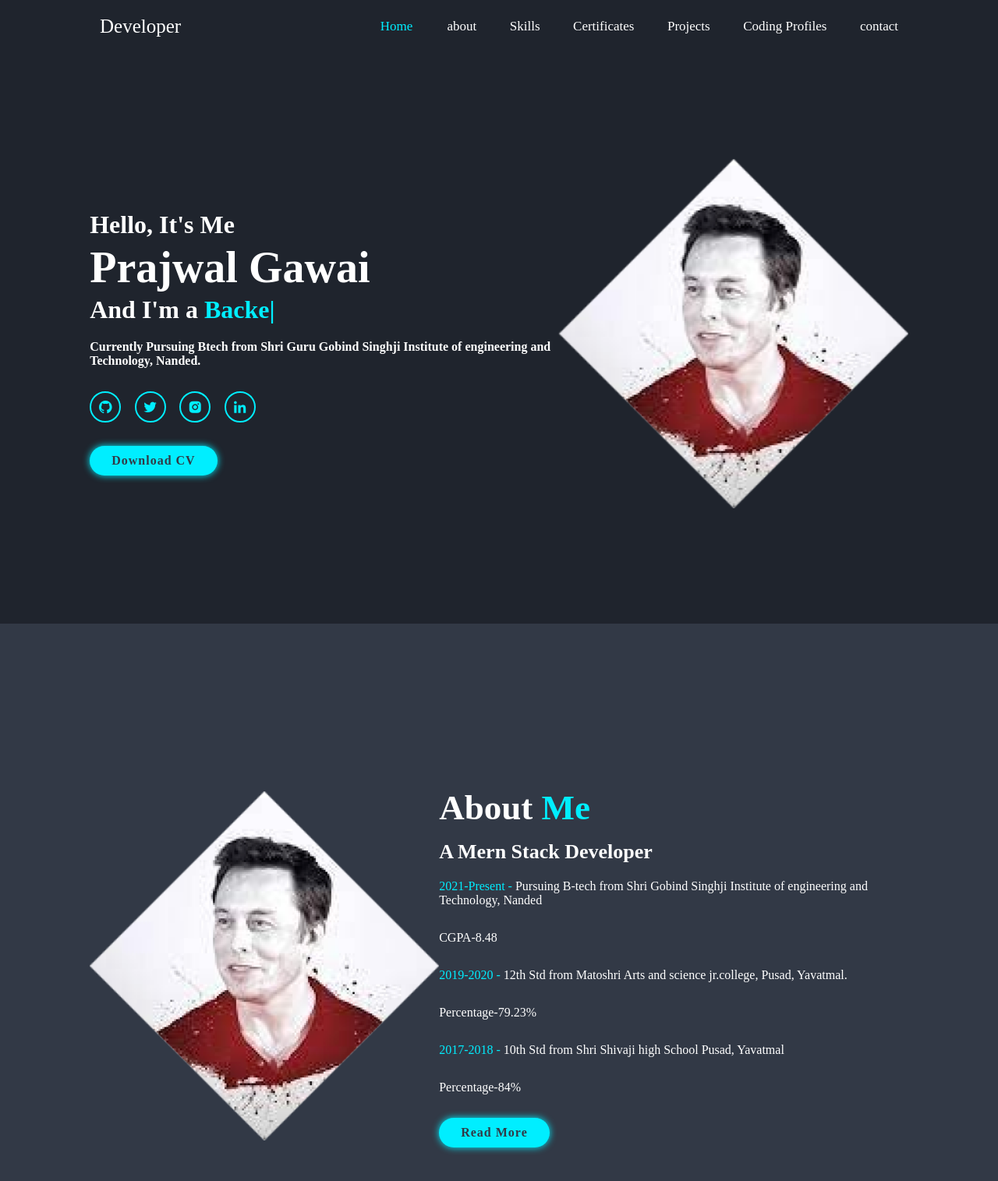
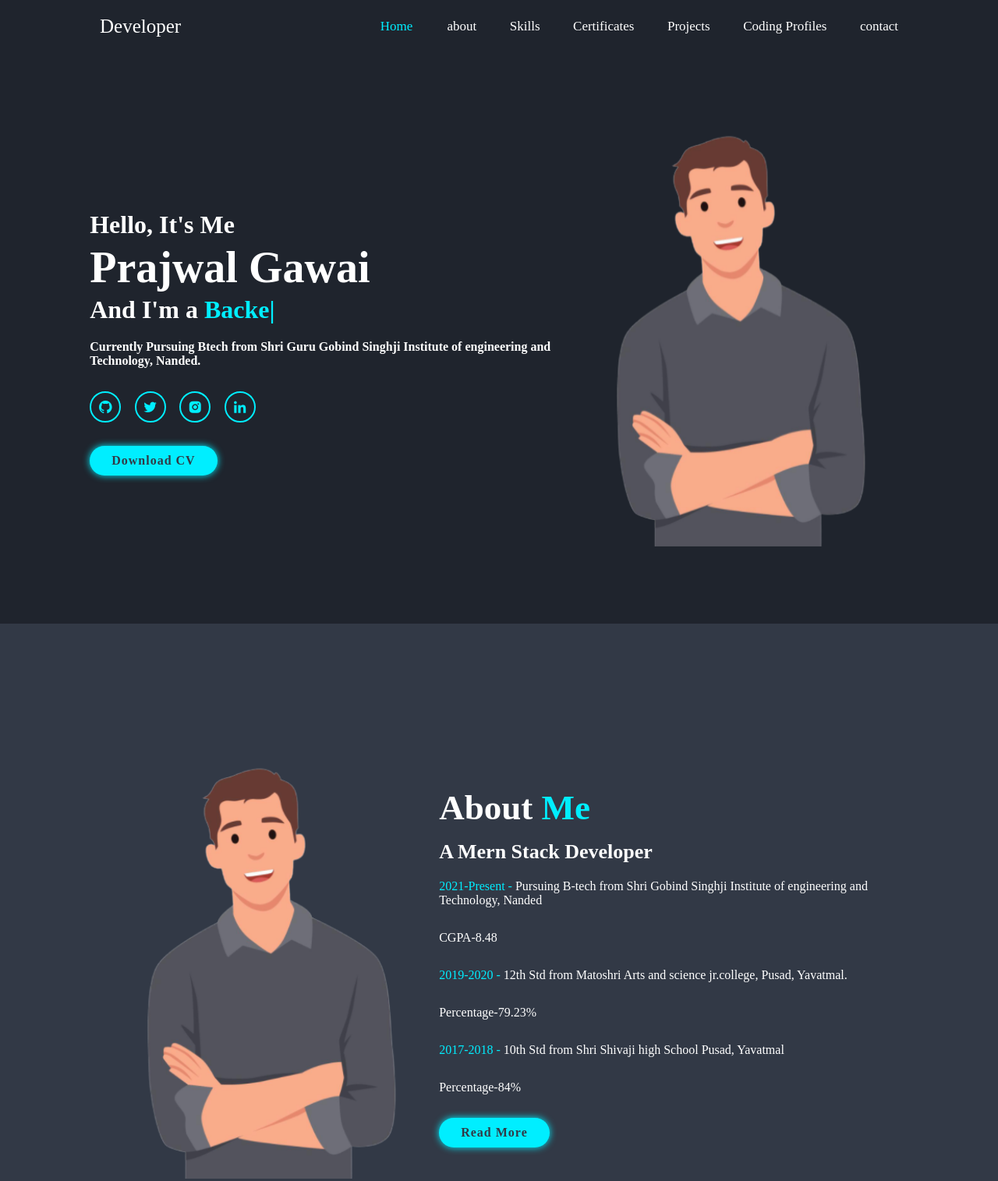
Before and after one commit to Prajwalgawai/last_porfolio, a website: page original.html in a window 1280 px wide. Shown: the top 1515 px of the page at 78% size. Drawn offline with nearby package versions, Linux system fonts and the light colour scheme.

Commit message:
changed the profile_image

```diff
--- a/original.html
+++ b/original.html
@@ -67,7 +67,7 @@ Projects</a>
             <a href="./images/Resume_prajwal.pdf" class="btn" download>Download CV</a>
         </div>
         <div class="home-img">
-            <img class="vert-move" src="./images/elon_c.png" alt="">
+            <img class="vert-move" src="./images/MyImage.png" alt="">
         </div>
      </section>
 
@@ -78,7 +78,7 @@ Projects</a>
 
      <section class="about" id="about">
     <div class="about-img">
-        <img src="./images/elon_c.png" alt="">
+        <img src="./images/MyImage.png" alt="">
     </div>
 
     <div class="about-content">
--- a/public/original.css
+++ b/public/original.css
@@ -97,6 +97,7 @@ transition: .3s;
 .home-img img{
     width: 35vw;
     /* animation: floatImage 4s ease-in-out infinite; */
+    /* height: 500px; */
 }
 
 /* @keyframes floatImage{
```
Also changed, not shown: public/images/MyImage.png (added), 2 other files.
